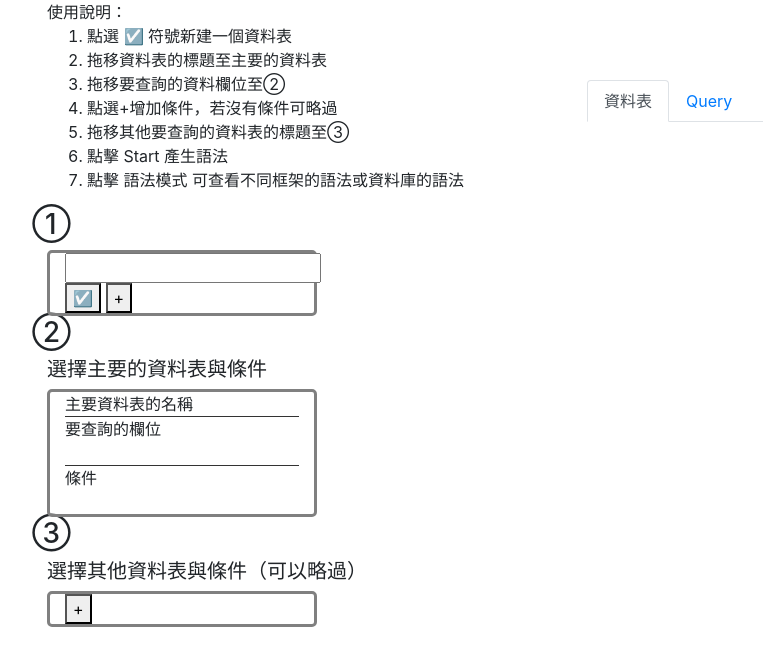
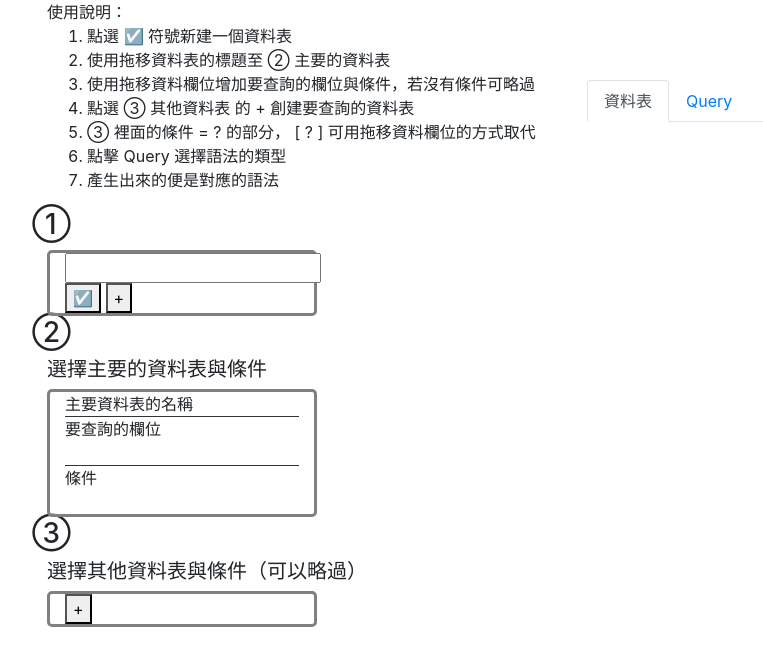
Before and after one commit to serj162218/sql-query-builder, a plain HTML site: page index.html in a window 1280 px wide. Shown: the whole page, without its empty margins (53-816 px from the left). Drawn offline with nearby package versions, Linux system fonts and the light colour scheme.

Commit message:
編輯說明文字

```diff
--- a/index.html
+++ b/index.html
@@ -25,12 +25,12 @@
             使用說明：
             <ol>
                 <li>點選 ☑ 符號新建一個資料表</li>
-                <li>拖移資料表的標題至主要的資料表</li>
-                <li>拖移要查詢的資料欄位至②</li>
-                <li>點選+增加條件，若沒有條件可略過</li>
-                <li>拖移其他要查詢的資料表的標題至③</li>
-                <li>點擊 Start 產生語法</li>
-                <li>點擊 語法模式 可查看不同框架的語法或資料庫的語法</li>
+                <li>使用拖移資料表的標題至 ② 主要的資料表</li>
+                <li>使用拖移資料欄位增加要查詢的欄位與條件，若沒有條件可略過</li>
+                <li>點選 ③ 其他資料表 的 + 創建要查詢的資料表</li>
+                <li>③ 裡面的條件 = ? 的部分， [ ? ] 可用拖移資料欄位的方式取代</li>
+                <li>點擊 Query 選擇語法的類型</li>
+                <li>產生出來的便是對應的語法</li>
             </ol>
         </div>
         <h3>①</h3>
```
